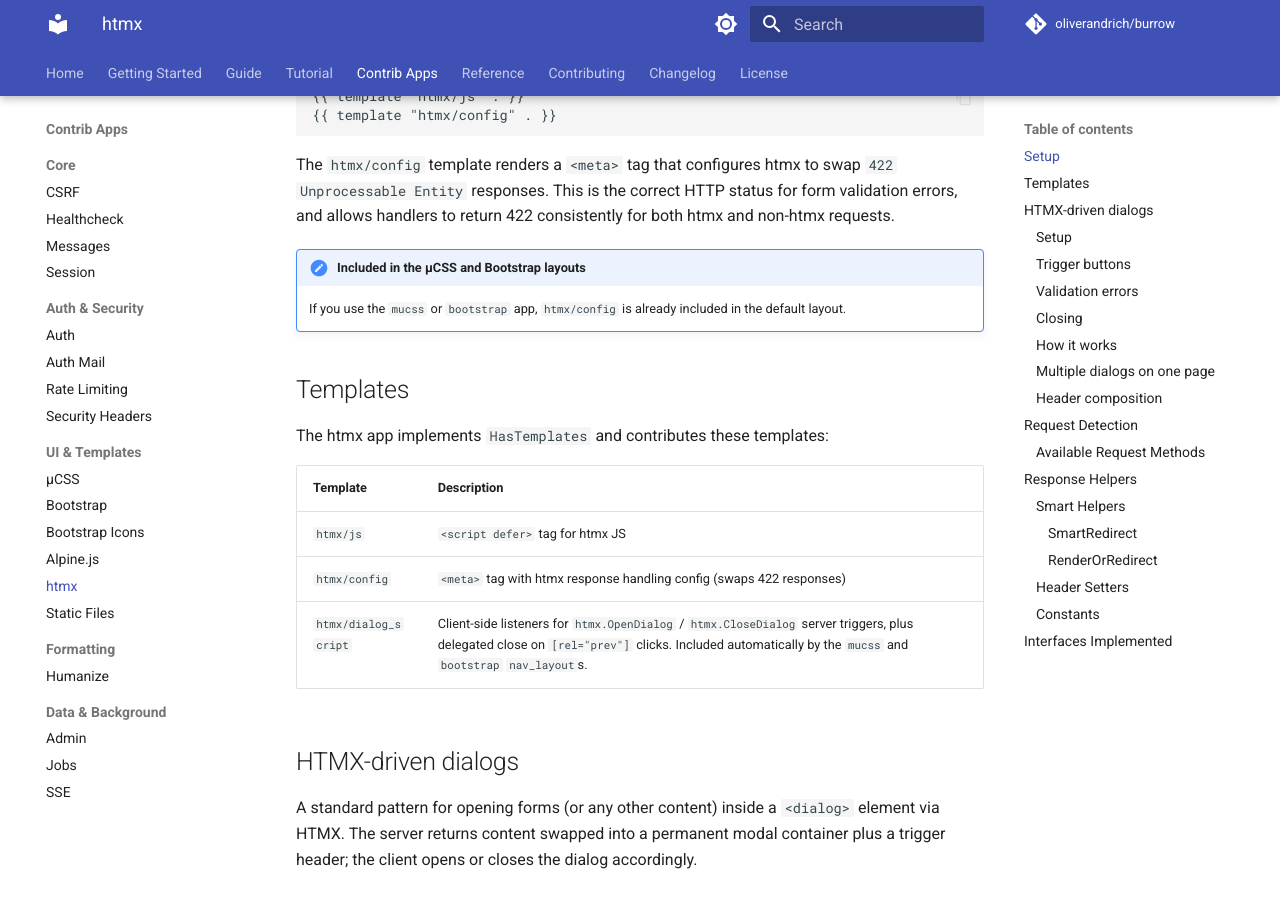
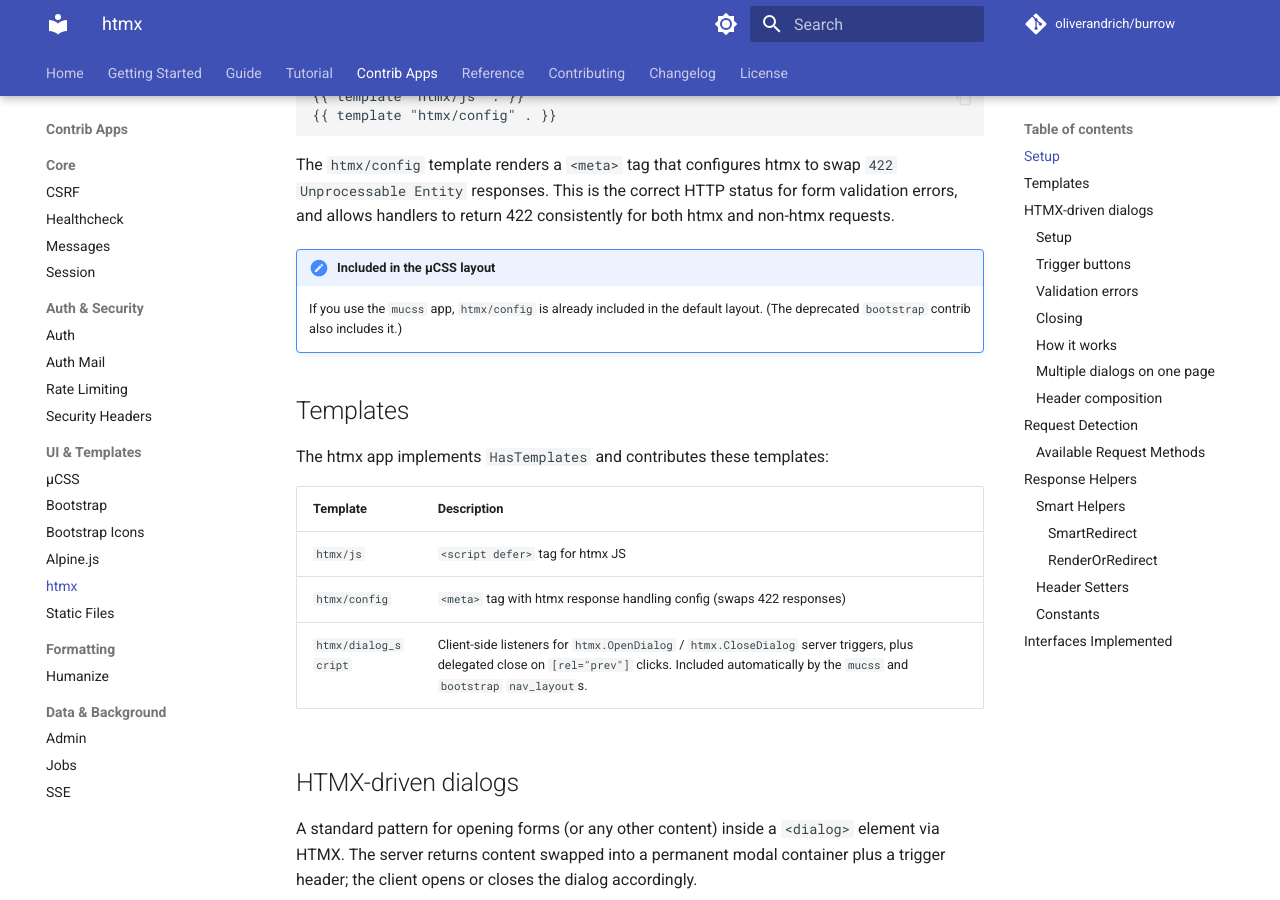
Before and after one commit to oliverandrich/burrow, an MkDocs documentation site: the page built from docs/contrib/htmx.md, in a window 1280 px wide and 900 px high, scrolled down 601 px. Built offline with MkDocs 1.6.1 and Material for MkDocs 9.7.7, drawn with Linux system fonts in a browser that asks for light colours; comment, search, counter and statistics services are not loaded.

Commit message:
deprecate(bootstrap): mark contrib/bootstrap for removal in v0.20
After the µCSS migration epic landed, no in-tree app uses Bootstrap
anymore (admin, auth user-facing, examples, tutorial all on µCSS).
Maintaining contrib/bootstrap as "alternative" added cognitive load
and ongoing maintenance without an articulated user benefit.

- contrib/bootstrap/app.go: package and New() doc comments carry the
  Deprecated marker, redirecting users to contrib/mucss.
- docs/contrib/bootstrap.md: warning banner at the top with migration
  patterns and the v0.20 removal target.
- README, docs/contrib/{htmx,mucss}.md, docs/guide/layouts.md: drop
  the "maintained alternative" framing in favor of explicit
  deprecation language.
- CHANGELOG: new "Deprecated" section.

contrib/bsicons stays — inline-SVG template functions, not Bootstrap-
coupled. Removal of contrib/bootstrap itself is out of scope; that's
a separate bean against v0.20.

```diff
--- a/docs/contrib/htmx.md
+++ b/docs/contrib/htmx.md
@@ -25,8 +25,8 @@ The htmx app embeds `htmx.min.js` and the [SSE extension](https://htmx.org/exten
 
 The `htmx/config` template renders a `<meta>` tag that configures htmx to swap `422 Unprocessable Entity` responses. This is the correct HTTP status for form validation errors, and allows handlers to return 422 consistently for both htmx and non-htmx requests.
 
-!!! note "Included in the µCSS and Bootstrap layouts"
-    If you use the `mucss` or `bootstrap` app, `htmx/config` is already included in the default layout.
+!!! note "Included in the µCSS layout"
+    If you use the `mucss` app, `htmx/config` is already included in the default layout. (The deprecated `bootstrap` contrib also includes it.)
 
 ## Templates
 
```
Also changed, not shown: CHANGELOG.md (+5 -1 lines), README.md (+2 -2 lines), docs/contrib/bootstrap.md (+3 -0 lines), docs/contrib/mucss.md (+1 -1 lines), docs/guide/layouts.md (+1 -1 lines), 1 other file.
